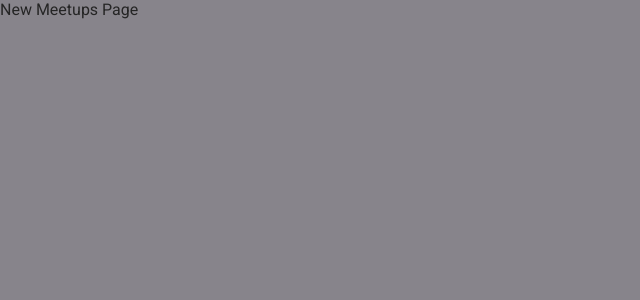
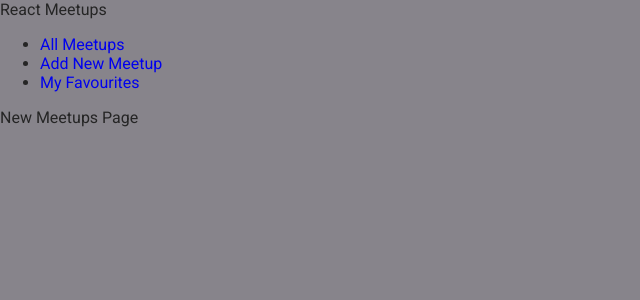
Before and after one commit to Gballado/react-course, a React (Create React App) app: page /new-meetup in a window 1280 px wide. Shown: the top 300 px of the page, without its empty margins (0-640 px from the left). Built offline with nearby package versions, Linux system fonts and the light colour scheme.

Commit message:
Added Navigation Bar
Added a way to navigate the links

```diff
--- a/src/App.js
+++ b/src/App.js
@@ -3,10 +3,12 @@
 import AllMeetupsPage from "./pages/AllMeetups";
 import FavouritesPage from "./pages/Favourites";
 import NewMeetupPage from "./pages/NewMeetup";
+import MainNavigation from "./components/layout/MainNavigation";
 
 function App() {
   return (
     <div>
+      <MainNavigation />
       <Switch>
         <Route path="/" exact>
           <AllMeetupsPage />
--- /dev/null
+++ b/src/components/layout/MainNavigation.js
@@ -0,0 +1,25 @@
+import { Link } from "react-router-dom";
+
+function MainNavigation() {
+  return (
+    <header>
+      <div>React Meetups</div>
+      <nav>
+        <ul>
+          <li>
+            {/* Loads the appropirate content on to the screen but does not send a new request to the server */}
+            <Link to="/">All Meetups</Link>
+          </li>
+          <li>
+            <Link to="/new-meetup">Add New Meetup</Link>
+          </li>
+          <li>
+            <Link to="/favourites">My Favourites</Link>
+          </li>
+        </ul>
+      </nav>
+    </header>
+  );
+}
+
+export default MainNavigation;
```
